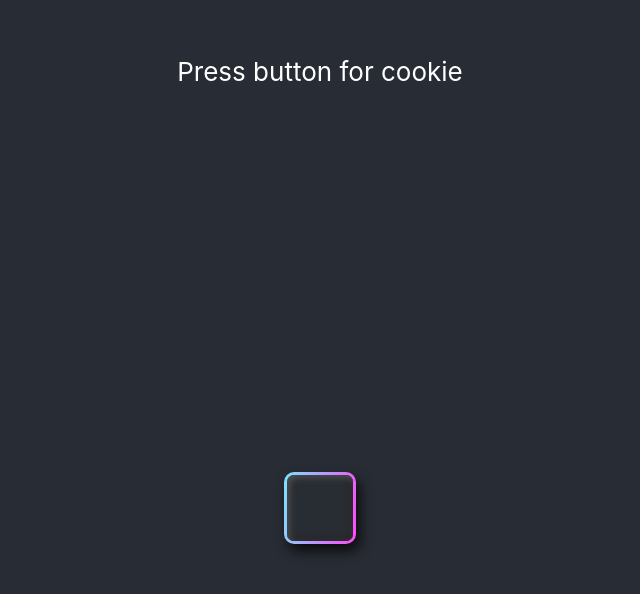
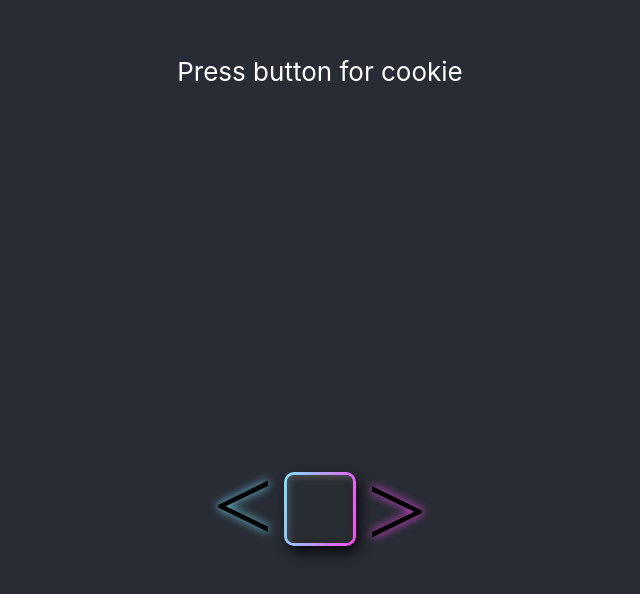
Before and after one commit to jdvolk/fortune-cookies, a React (Create React App) app: page / in a window 1280 px wide. Shown: the part 170-764 px from the top of the page, without its empty margins (320-960 px from the left). Built offline with nearby package versions, Linux system fonts and the light colour scheme.

Commit message:
add functionality to 2 navigation buttons/ add new state to find the index of the current cookie

```diff
--- a/src/App/App.js
+++ b/src/App/App.js
@@ -6,6 +6,7 @@ import { getOneCookie } from '../ApiCalls';
 import { CookiePaper } from '../CookiePaper/CookiePaper';
 import { Cookie } from '../Cookie/Cookie';
 import { NavBar } from '../NavBar/NavBar';
+import arrowSVG from '../Assets/arrow.svg';
 
 export class App extends Component {
 	constructor() {
@@ -14,7 +15,8 @@ export class App extends Component {
 			cookies: [],
 			isClicked: false,
 			isOpen: false,
-			isCookieHidden: true
+			isCookieHidden: true,
+			currentIndex: 0
 		}
 	}
 
@@ -24,6 +26,16 @@ export class App extends Component {
 		this.setState({isClicked: false})
 		this.setState({isOpen: false})
 		this.setState({isCookieHidden: false})
+		this.setState({currentIndex: 0})
+	}
+
+	incrementIndex = () => {
+		if(this.state.cookies.length - 1 > this.state.currentIndex)
+		this.setState({currentIndex: this.state.currentIndex + 1})
+	}
+	decrementIndex = () => {
+		if(this.state.currentIndex >= 1)
+		this.setState({currentIndex: this.state.currentIndex - 1})
 	}
 
 	handlePaperClick = () => {
@@ -42,9 +54,6 @@ export class App extends Component {
 		return (
 			<div className="App">
 				<section className="App-header">
-				 {/* <NavBar
-					 isOpen={this.state.isOpen}
-				 /> */}
 					<section className='Main-page'>
 						<section className='Cookie-container'>
 						{!this.state.isCookieHidden &&
@@ -62,14 +71,21 @@ export class App extends Component {
 								handlePaperClick={this.handlePaperClick}
 								isClicked={this.state.isClicked}
 								isOpen={this.state.isOpen}
+								currentIndex={this.state.currentIndex}
 							/>
 						</section>
-						<button
-							className="button"
-							onClick={this.fetchOneCookie}
-						>
-						</button>
+						<section className="navContainer">
+							<section className="back-arrow" onClick={this.incrementIndex}></section>
+							<button
+								className="button"
+								onClick={this.fetchOneCookie}
+							>
+							</button>
+							<section className="front-arrow" onClick={this.decrementIndex}></section>
+						</section>
+						{/* <button><section className="front-arrow"></section></button> */}
 					</section>
+					{/* <NavBar /> */}
 				</section>
 			</div>
 		);
```
